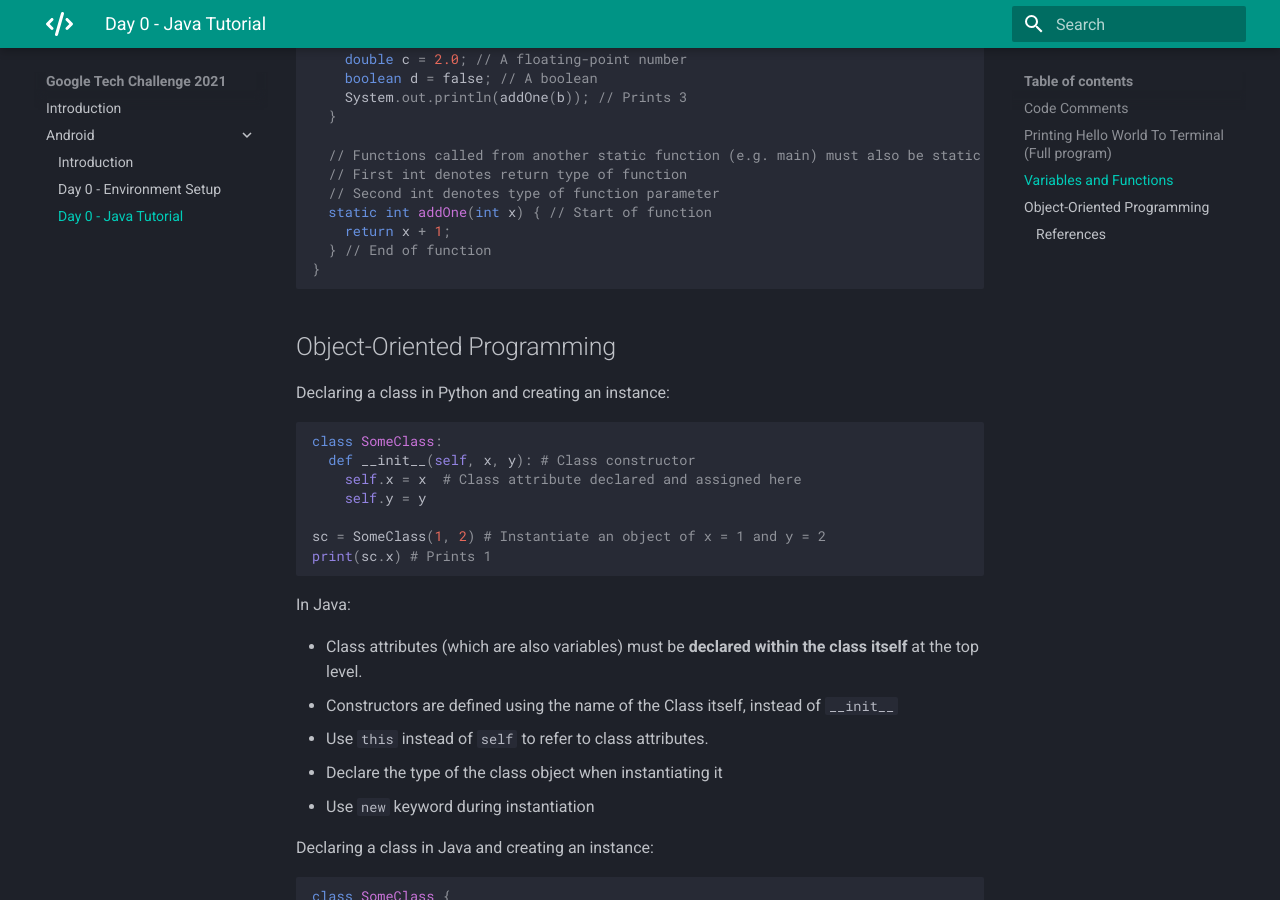
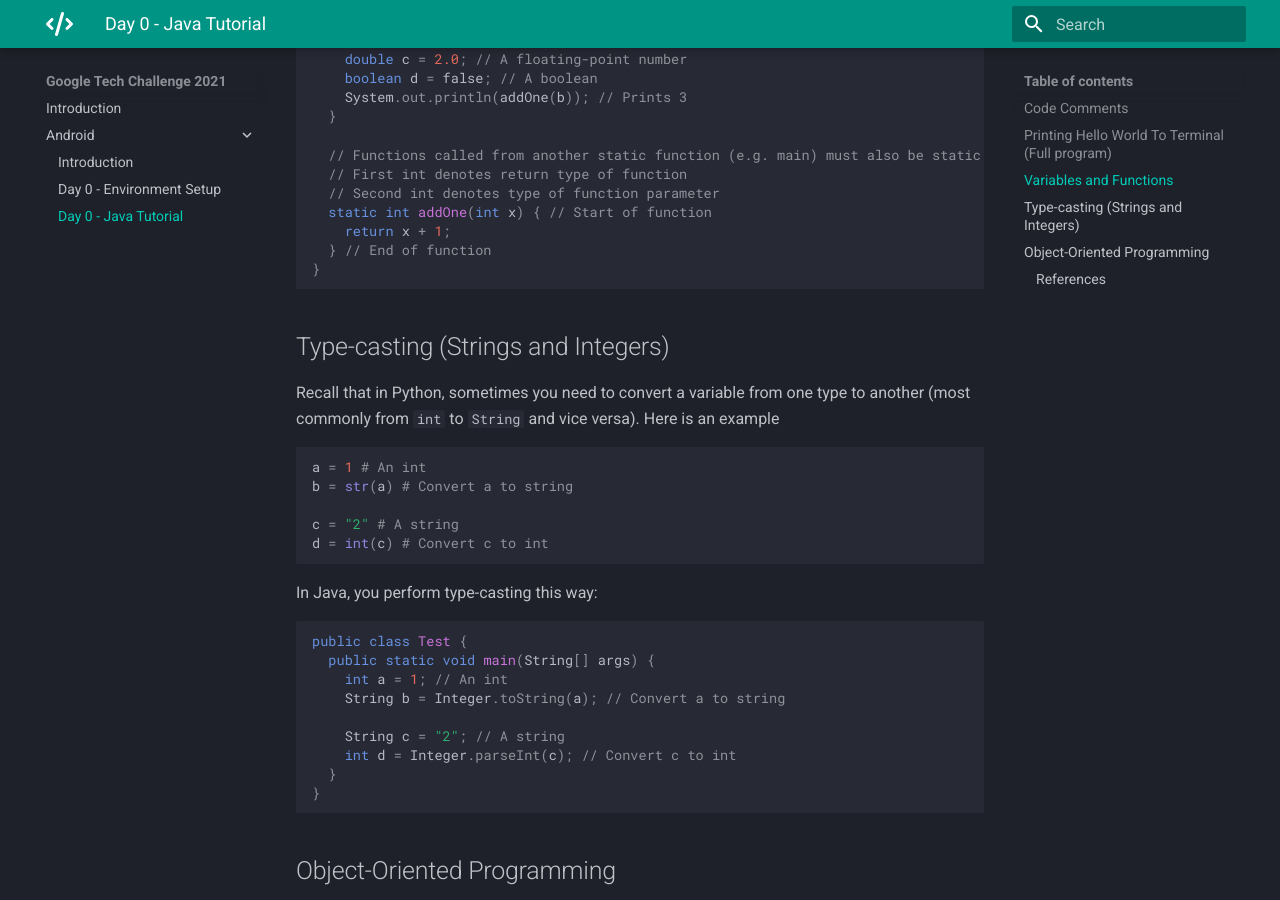
Before and after one commit to SHSR2001/3dcdsc.github.io, an MkDocs documentation site: the page built from docs/gtc/android/day0b.md, in a window 1280 px wide and 900 px high, scrolled down 2785 px. Built offline with MkDocs 1.6.1 and Material for MkDocs 9.7.7, drawn with Linux system fonts in a browser that asks for light colours.

Commit message:
add type casting

````diff
--- a/docs/gtc/android/day0b.md
+++ b/docs/gtc/android/day0b.md
@@ -117,6 +117,32 @@
 }
 ```
 
+## Type-casting (Strings and Integers)
+
+Recall that in Python, sometimes you need to convert a variable from one type to another (most commonly from `int` to `String` and vice versa). Here is an example
+
+```python
+a = 1 # An int
+b = str(a) # Convert a to string
+
+c = "2" # A string
+d = int(c) # Convert c to int
+```
+
+In Java, you perform type-casting this way:
+
+```java
+public class Test {
+  public static void main(String[] args) {
+    int a = 1; // An int
+    String b = Integer.toString(a); // Convert a to string
+
+    String c = "2"; // A string
+    int d = Integer.parseInt(c); // Convert c to int
+  }
+}
+```
+
 ## Object-Oriented Programming
 
 Declaring a class in Python and creating an instance:
@@ -158,7 +184,6 @@
     System.out.println(sc.x); // Prints 1
   }
 }
-
 ```
 
 ### References
````
